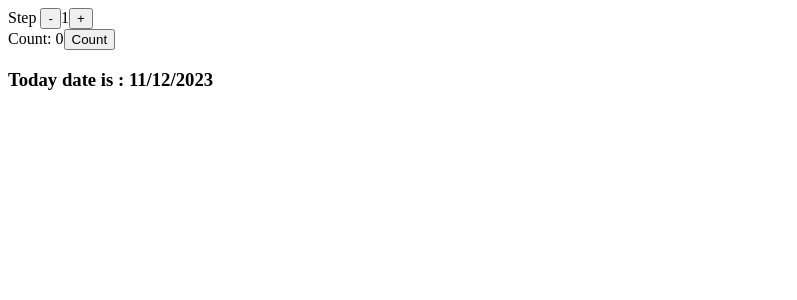
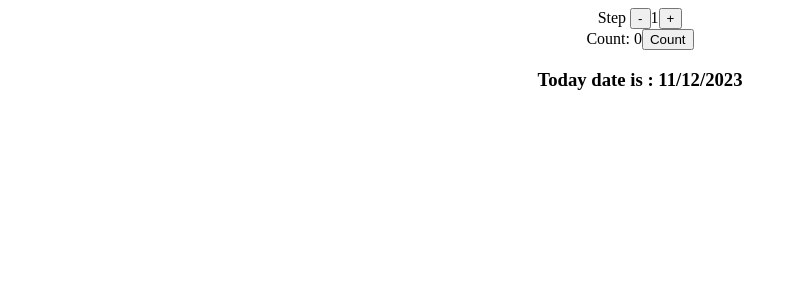
Before and after one commit to kledihaxhimali/homework, a React (Create React App) app: page / in a window 1280 px wide. Shown: the top 300 px of the page, without its empty margins (0-797 px from the left). Built offline with nearby package versions, Linux system fonts and the light colour scheme.

Commit message:
u kry bac

```diff
--- a/src/App.js
+++ b/src/App.js
@@ -35,8 +35,8 @@ export default function App() {
   return (
     <div
       style={{
-        display: "block",
         alignItems: "center",
+        textAlign: "center",
         justifyContent: "center",
         height: "100vh",
       }}
```
